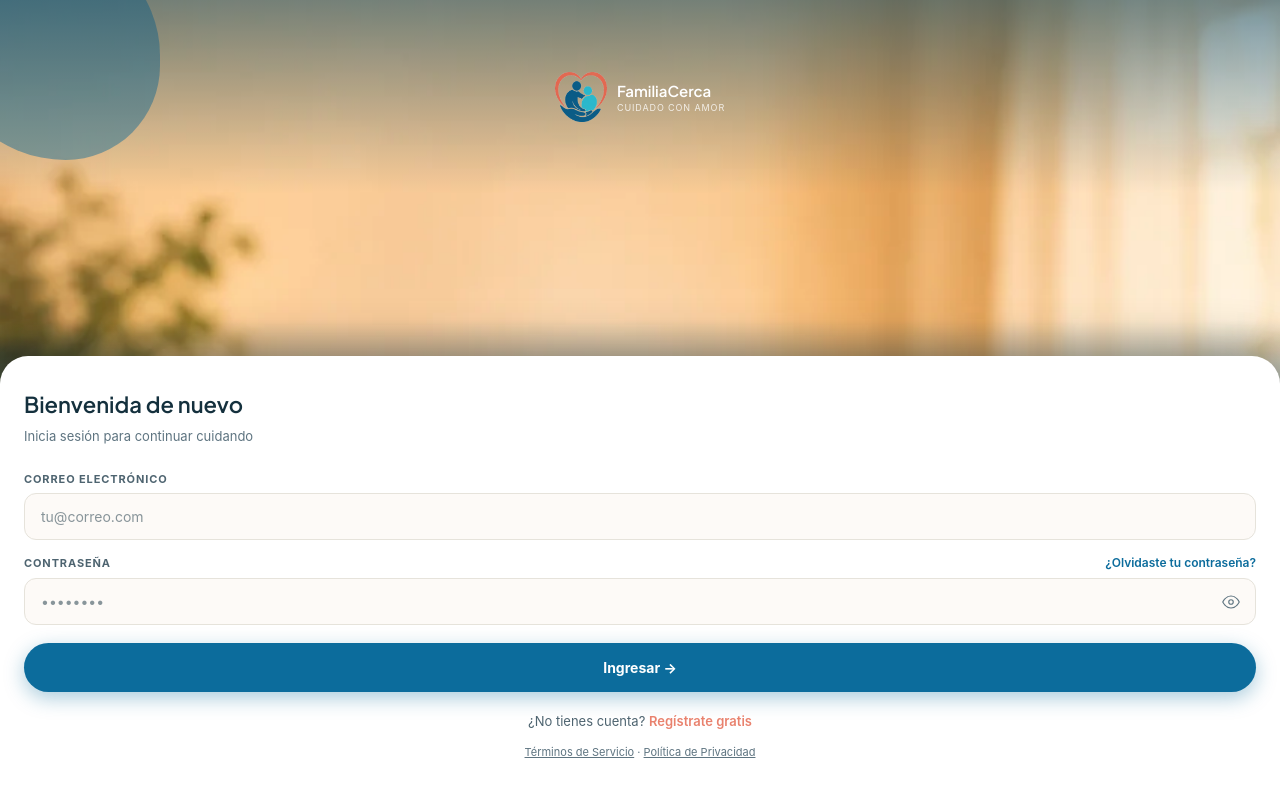
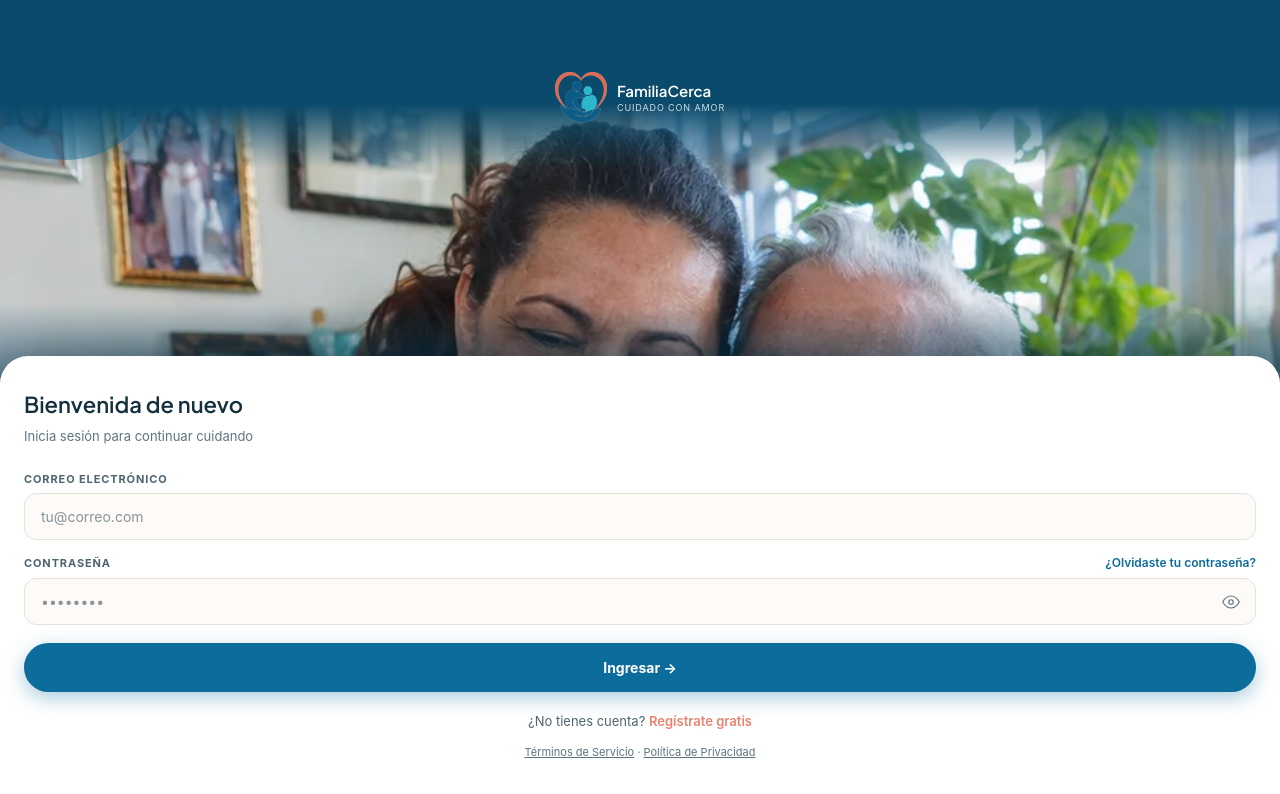
Before and after one commit to yasminysabelle-boop/familiacerca, a React (Vite) app: page /login in a window 1280 px wide. Shown: the top 794 px of the page. Built offline with nearby package versions, Linux system fonts and the light colour scheme; no server answers.

Commit message:
Foto real en la pantalla de entrar

```diff
--- a/src/App.jsx
+++ b/src/App.jsx
@@ -235,7 +235,7 @@ function Splash({ toLogin, onDone }) {
         src={imgFamilia}
         alt=""
         style={{
-          position: 'absolute', top: 0, left: 0, right: 0,
+          position: 'absolute', top: '13vh', left: 0, right: 0,
           width: '100%', height: '60vh',
           objectFit: 'cover', objectPosition: 'center top',
           opacity: exiting ? 1 : 0,
@@ -244,7 +244,7 @@ function Splash({ toLogin, onDone }) {
       />
       <div style={{
         position: 'absolute', inset: 0,
-        background: 'linear-gradient(to bottom, rgba(10,74,107,0.55) 0%, rgba(10,74,107,0) 24%, rgba(10,74,107,0) 40%, rgba(10,74,107,0.7) 56%, #0A4A6B 66%)',
+        background: 'linear-gradient(to bottom, #0A4A6B 0%, #0A4A6B 13%, rgba(10,74,107,0) 21%, rgba(10,74,107,0) 38%, rgba(10,74,107,0.75) 50%, #0A4A6B 58%)',
         opacity: exiting ? 1 : 0,
         transition: 'opacity 0.65s ease-in-out',
       }} />
--- a/src/pages/Login.jsx
+++ b/src/pages/Login.jsx
@@ -141,7 +141,7 @@ export default function Login() {
         src={imgFamilia}
         alt="Familia"
         style={{
-          position: 'absolute', top: 0, left: 0, right: 0,
+          position: 'absolute', top: '13vh', left: 0, right: 0,
           width: '100%', height: '60vh',
           objectFit: 'cover', objectPosition: 'center top',
         }}
@@ -161,7 +161,7 @@ export default function Login() {
       {/* Gradient */}
       <div style={{
         position: 'absolute', inset: 0,
-        background: 'linear-gradient(to bottom, rgba(10,74,107,0.55) 0%, rgba(10,74,107,0) 24%, rgba(10,74,107,0) 40%, rgba(10,74,107,0.7) 56%, #0A4A6B 66%)',
+        background: 'linear-gradient(to bottom, #0A4A6B 0%, #0A4A6B 13%, rgba(10,74,107,0) 21%, rgba(10,74,107,0) 38%, rgba(10,74,107,0.75) 50%, #0A4A6B 58%)',
       }} />
 
       {/* Logo */}
```
Also changed, not shown: src/assets/images/familia-inicio.webp.
